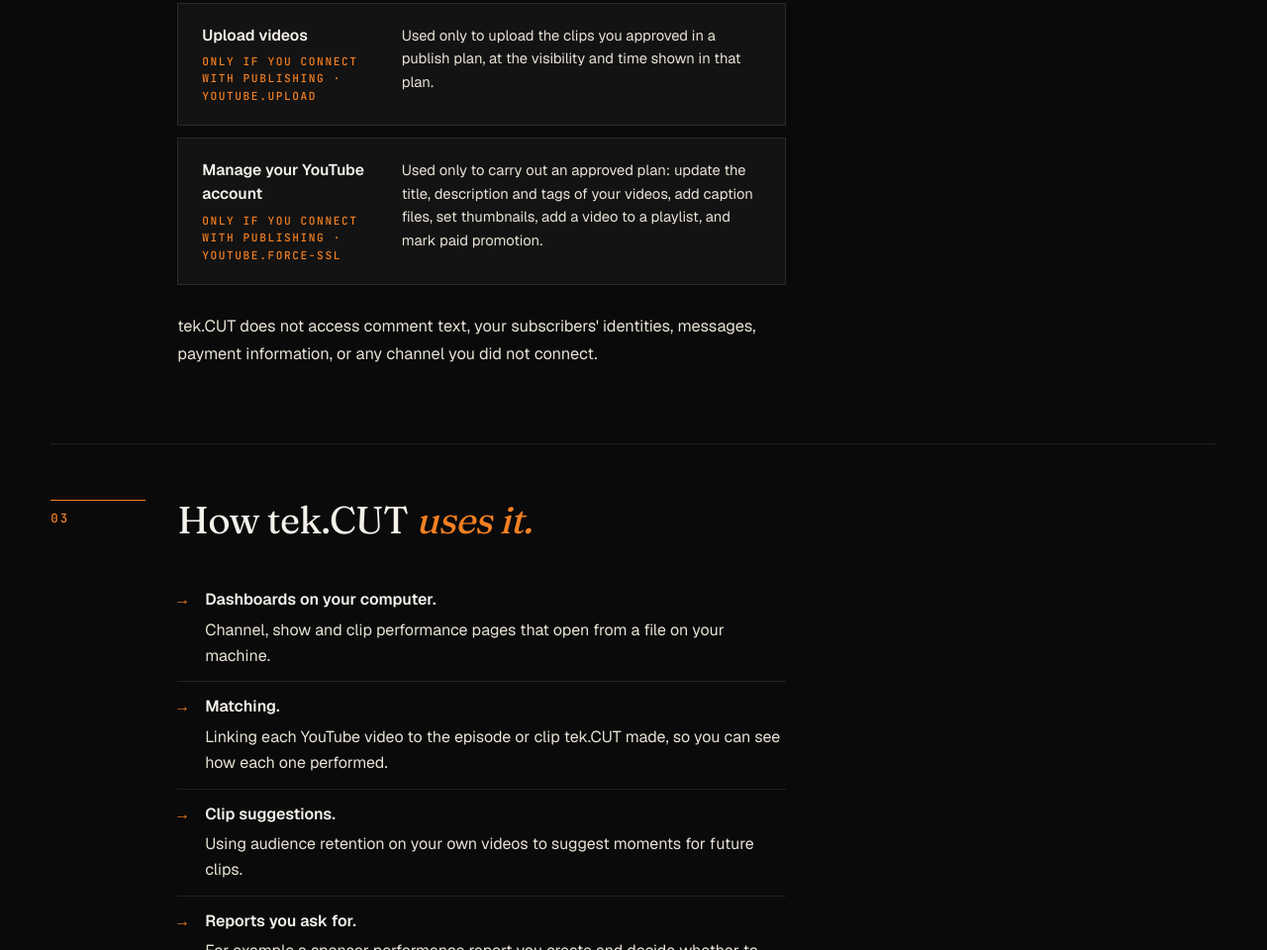
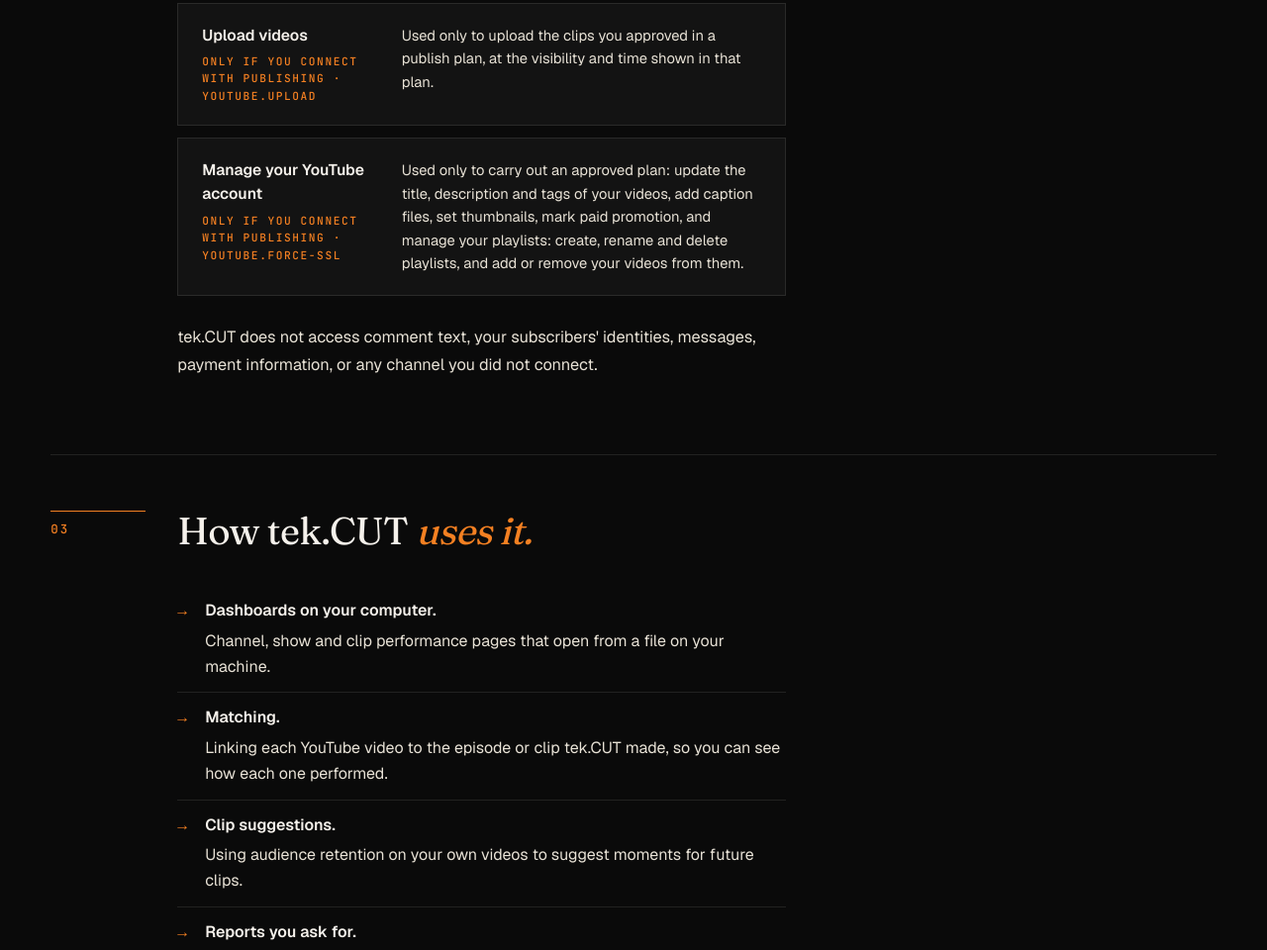
Before and after one commit to hicksnewmedia/hicksnewmedia.com, a plain HTML site: page tekcut/privacy/index.html in a window 1280 px wide. Shown: the part 2888-3848 px from the top of the page at 99% size. Drawn offline with nearby package versions, Linux system fonts and the light colour scheme; a web font is replaced by a local one.

Commit message:
tek.CUT privacy: describe playlist management

```diff
--- a/tekcut/privacy/index.html
+++ b/tekcut/privacy/index.html
@@ -507,7 +507,7 @@
             <div class="vendor">
               <div class="vendor-name">Manage your YouTube account<span class="role">Only if you connect with publishing · youtube.force-ssl</span></div>
               <div class="vendor-detail">
-                Used only to carry out an approved plan: update the title, description and tags of your videos, add caption files, set thumbnails, add a video to a playlist, and mark paid promotion.
+                Used only to carry out an approved plan: update the title, description and tags of your videos, add caption files, set thumbnails, mark paid promotion, and manage your playlists: create, rename and delete playlists, and add or remove your videos from them.
               </div>
             </div>
           </div>
```
